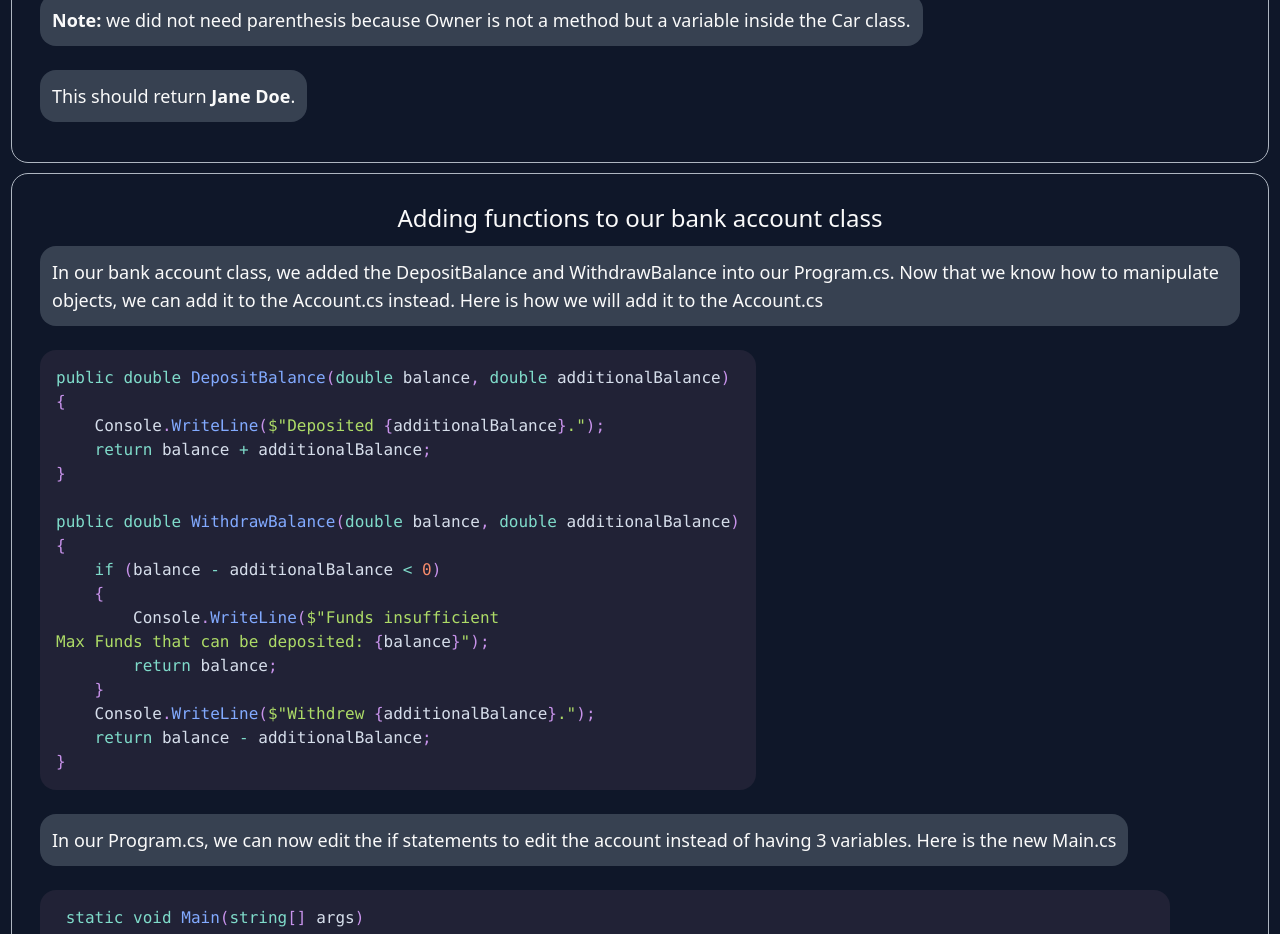
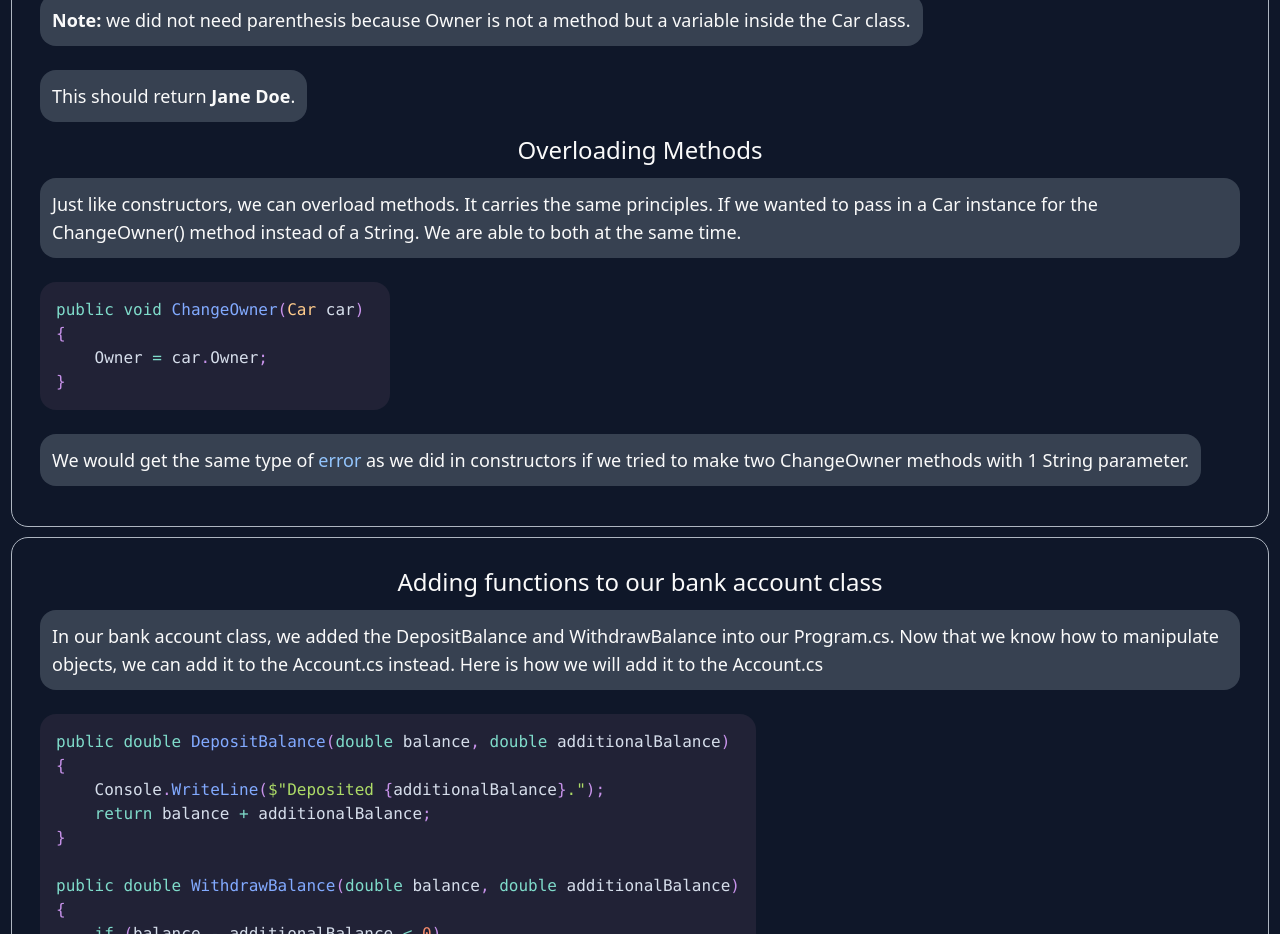
Before and after one commit to Rohit685/studyguide, a Next.js app: page /oop/methods in a window 1280 px wide. Shown: the part 1000-1934 px from the top of the page. Built offline with nearby package versions, Linux system fonts and the light colour scheme.

Commit message:
style: fix inconsistent spacing feat: added small section about Overloading Methods

```diff
--- a/pages/oop/constructors.js
+++ b/pages/oop/constructors.js
@@ -45,6 +45,7 @@ export default function Home() {
                                 The basic constructor for our car class from the last page would be this:
                             </p>
                             <SyntaxHighlighter language = "csharp" style={nightOwl} code={carconstructor} useInlineStyles={true}/>
+                            <h3>Overloading Constructors</h3>
                             <p>
                                 Now sometimes, we want to give the user to option to insert certain parameters but not other parameters.
                                 This is where overloading comes into play. Overloading constructors allows us to have multiple constructors.
@@ -59,7 +60,7 @@ export default function Home() {
                             </p>
                             <p>
                                 If you try and make a new constructor with 6 strings, C# will give you an error saying that this is not possible.
-                                <a href="https://ibb.co/9btdxYs" target={"_blank"}>ERROR</a>
+                                <a href="https://ibb.co/9btdxYs" target={"_blank"} className={"ml-1"}>ERROR</a>
                             </p>
                             <p>As the image shows, the error says "parameter types" not parameter names.</p>
                     </div>
--- a/pages/oop/methods.js
+++ b/pages/oop/methods.js
@@ -57,6 +57,11 @@ const maincs = ` static void Main(string[] args)
     }
 }`
 
+const changeOwnerCar = `public void ChangeOwner(Car car)
+{
+    Owner = car.Owner;
+}`
+
 export default function Home() {
     return (
         <>
@@ -88,9 +93,17 @@ export default function Home() {
                             </p>
                             <SyntaxHighlighter language = "csharp" style={nightOwl} code={`Console.WriteLine(car.Owner);`} useInlineStyles={true}/>
                             <p><b>Note:</b> we did not need parenthesis because Owner is not a method but a variable inside the Car class.</p>
-                            <p>This should return <b>Jane Doe</b>.
+                            <p>This should return <b>Jane Doe</b>.</p>
+                            <h3>Overloading Methods</h3>
+                            <p>Just like constructors, we can overload methods. It carries the same principles.
+                                If we wanted to pass in a Car instance for the ChangeOwner() method instead of a String.
+                                We are able to both at the same time.
                             </p>
-                    </div>
+                           <SyntaxHighlighter language = "csharp" style={nightOwl} code={changeOwnerCar} useInlineStyles={true}/>
+                           <p>We would get the same type of <a href="https://ibb.co/9btdxYs" target={"_blank"}>error</a> as we did in constructors if we tried to make two ChangeOwner methods with 1 String parameter.</p>
+
+
+                   </div>
                    <div className={"card"}>
                             <h3>Adding functions to our bank account class</h3>
                             <p>In our bank account class, we added the DepositBalance and WithdrawBalance into our Program.cs.
```
